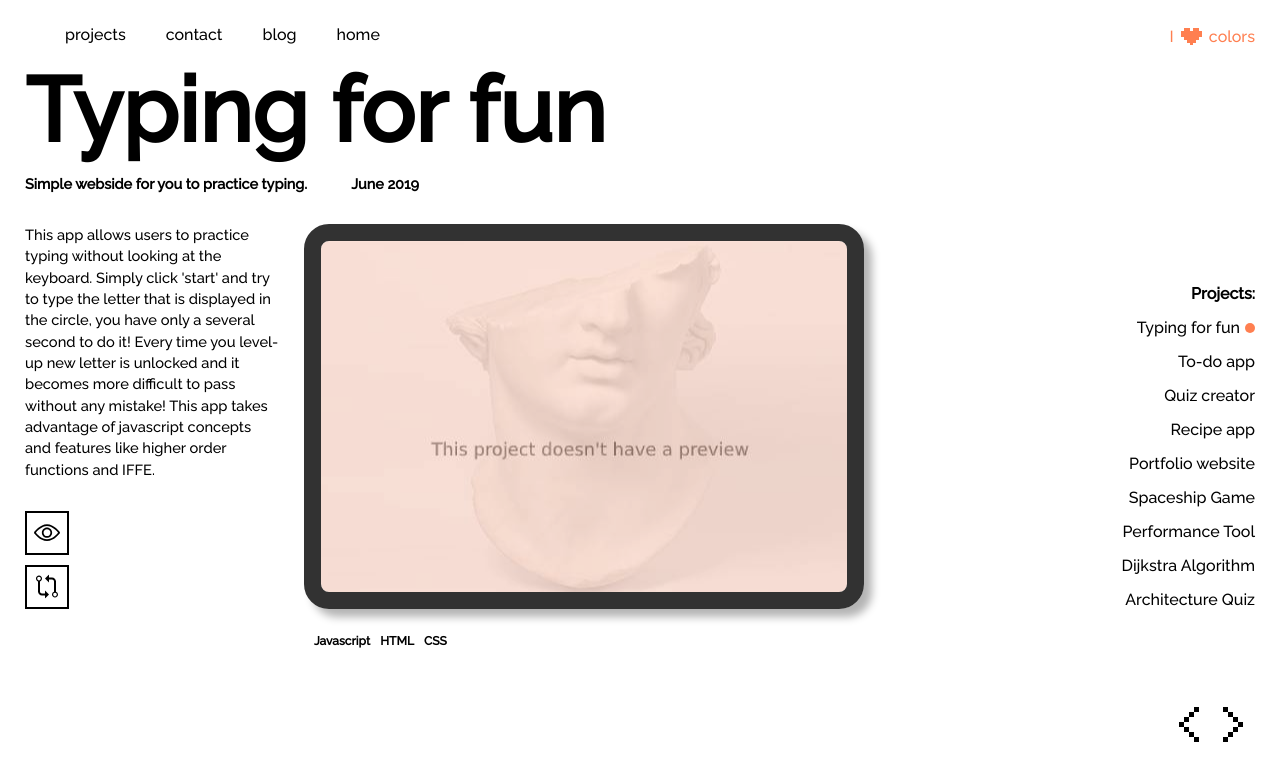
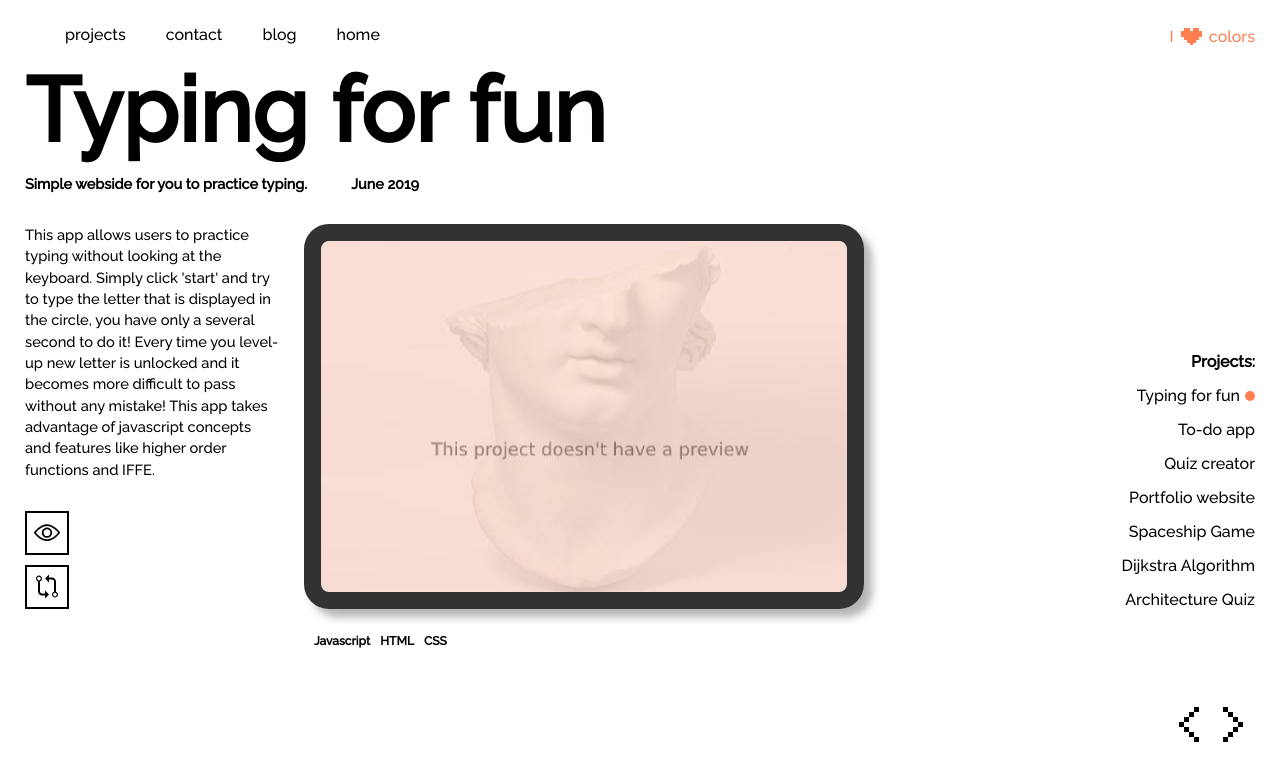
Before and after one commit to ChristopherZinger/web-portfolio, a React (Create React App) app: page /projects in a window 1280 px wide. Shown: the top 780 px of the page. Built offline with nearby package versions, Linux system fonts and the light colour scheme.

Commit message:
convert ProjectList to tsx

```diff
--- a/src/components/Project/ProjectLayout/ProjectLayout.tsx
+++ b/src/components/Project/ProjectLayout/ProjectLayout.tsx
@@ -1,6 +1,6 @@
 import React, { useState } from "react";
 import styles from "./styles/ProjectLayout.module.css";
-import ProjectList from "../ProjectsList/ProjectList";
+import { ProjectList } from "../ProjectsList/ProjectList";
 import { ProjectDisplay } from "../ProjectDisplay/ProjectDisplay";
 import { ProjectDescription } from "../ProjectDescription/ProjectDescription";
 import svgs from "../../../SVG/svg";
--- a/src/components/Project/ProjectsList/ProjectList.js
+++ /dev/null
@@ -1,25 +0,0 @@
-import React from 'react';
-import styles from './styles/ProjectList.module.css';
-
-function ProjectList(props) {
-    return (
-        <div className={styles.projList} >
-            <ul>
-                <li>Projects:</li>
-                {
-                    props.projects.map((proj, i) => {
-                        return (
-                            <li key={i} onClick={() => props.changeProject(proj.title)}>
-                                <div>{proj.title}</div>
-                                {i === props.currentNr ? <div className={styles.pointer}></div> : null}
-                            </li>
-                        )
-                    })
-                }
-            </ul>
-        </div>
-    )
-}
-
-
-export default ProjectList;
--- /dev/null
+++ b/src/components/Project/ProjectsList/ProjectList.tsx
@@ -0,0 +1,24 @@
+import React from 'react';
+import styles from './styles/ProjectList.module.css';
+import { ProjectType } from "../../../data/data-projects";
+
+export const ProjectList = (props: {
+    projects: ProjectType[],
+    changeProject: (title: string) => void,
+    currentNr: number
+}) =>
+    <div className={styles.projList} >
+        <ul>
+            <li>Projects:</li>
+            {
+                props.projects.map((proj, i) => {
+                    return (
+                        <li key={i} onClick={() => props.changeProject(proj.title)}>
+                            <div>{proj.title}</div>
+                            {i === props.currentNr ? <div className={styles.pointer}></div> : null}
+                        </li>
+                    )
+                })
+            }
+        </ul>
+    </div>
--- a/src/data/data-projects.ts
+++ b/src/data/data-projects.ts
@@ -1,5 +1,3 @@
-
-
 export type ProjectType = {
     id: number,
     title: string,
@@ -19,7 +17,7 @@ export const projectData : ProjectType[] = [
         title: "Typing for fun",
         subtitle: "Simple webside for you to practice typing.",
         description: "This app allows users to practice typing without looking at the keyboard. Simply click 'start' and try to type the letter that is displayed in the circle, you have only a several second to do it! Every time you level-up new letter is unlocked and it becomes more difficult to pass without any mistake! \n This app takes advantage of javascript concepts and features like higher order functions and IFFE.",
-        gifSrc: "projects/project_typingforfun.gif",
+        gifSrc: "/projects/project_typingforfun.gif",
         technologies: ["Javascript", "HTML", "CSS"],
         display: "landscape",
         urlGit: "https://github.com/ChristopherZinger/Learn-Typing-Tool",
@@ -31,7 +29,7 @@ export const projectData : ProjectType[] = [
         title: "To-do app",
         subtitle: "Todo app with authentication.",
         description: "This is classic to-do app. Beside core functionality - adding lists and tasks this app allows users to register and login. This single page application's backed API is built with NODE and express. J's. Authorization and authentication use bcrypt and JWT. Authorization uses two tokens - refresh token passed as HTTP only cookie and access token stored in memory and passed as a header. Front-end build with REACT and bootstrap.",
-        gifSrc: "projects/todo-app.gif",
+        gifSrc: "/projects/todo-app.gif",
         technologies: ["Javascript", "HTML", "CSS", "React", "Node.js"],
         display: "landscape",
         urlGit: "https://github.com/ChristopherZinger/to-do-app",
@@ -43,34 +41,34 @@ export const projectData : ProjectType[] = [
         title: "Quiz creator",
         subtitle: "Allows users to create and share quizzes.",
         description: "This app allows users to create quizzes. Each quiz can be published and accessed by other users. In order to find quiz user types a keyword in the searching engine, quizzes that contain queried keyword in the name are pulled out from the database. Backend is built with NODE and Express , while JQuery is used on the frontend to perform asynchronous calls to backend API.",
-        gifSrc: "projects/quiz_creator_node.gif",
+        gifSrc: "/projects/quiz_creator_node.gif",
         technologies: ["Javascript", "HTML", "CSS", "Node.js"],
         display: "landscape",
         urlGit: "https://github.com/ChristopherZinger/NodeJS-Quiz-Game-Creator",
         url: "",
         isLoaded: false
     },
-    {
-        id: 4,
-        title: "Recipe app",
-        subtitle: "React based app that pulles data from recipe API.",
-        description: "Recipe app is a single page application made with React.js that takes advantage of Tasty database and rapidapi.com to provide you with delicious ideas for your meal.",
-        gifSrc: "",
-        technologies: ["React", "Javascript", "HTML", "CSS"],
-        display: "",
-        urlGit: "https://github.com/ChristopherZinger/Receipe-App",
-        url: "",
-        isLoaded: false
-    },
+    // {
+    //     id: 4,
+    //     title: "Recipe app",
+    //     subtitle: "React based app that pulles data from recipe API.",
+    //     description: "Recipe app is a single page application made with React.js that takes advantage of Tasty database and rapidapi.com to provide you with delicious ideas for your meal.",
+    //     gifSrc: "",
+    //     technologies: ["React", "Javascript", "HTML", "CSS"],
+    //     display: "",
+    //     urlGit: "https://github.com/ChristopherZinger/Receipe-App",
+    //     url: "",
+    //     isLoaded: false
+    // },
     {
         id: 5,
         title: "Portfolio website",
         subtitle: "My previous portfolio webpage.",
         description: "This is my previous portfolio website. It is a static website created exclusively with CSS, JS and HTML, no framework needed. I designed and coded custom motions and animations in order to create unique user experience. I used this project to practice multiple js concepts and features like promises, DOM manipulation, iiffe, and more. ",
-        gifSrc: "projects/project_PortfolioPage.gif",
+        gifSrc: "/projects/project_PortfolioPage.gif",
         technologies: ["Javascript", "HTML", "CSS"],
         display: "portrait",
-        urlGit: "https://github.com/ChristopherZinger/PortfolioPage",
+        urlGit: "", //"https://github.com/ChristopherZinger/PortfolioPage",
         url: "https://christopher-zinger.netlify.app/",
         isLoaded: false
     },
@@ -79,31 +77,31 @@ export const projectData : ProjectType[] = [
         title: "Spaceship Game",
         subtitle: "Classic aracde spaceinvaders like game.",
         description: "It is a variation of the iconic game Space Invaders. It takes advantage of OOP and concepts like lambda functions, list comprehension and data structures to create awesome game experience and animations!",
-        gifSrc: "projects/project_spaceshipGame.gif",
+        gifSrc: "/projects/project_spaceshipGame.gif",
         technologies: ["Python", "Pygame"],
         display: "portrait",
         urlGit: "https://github.com/ChristopherZinger/SpaceShipGame",
         url: "",
         isLoaded: false
     },
-    {
-        id: 7,
-        title: "Performance Tool",
-        subtitle: "Python based app that monitores users activity.",
-        description: "This WIP is a tool  that runs in the background and monitors my keystrokes, mouse events and active software. Data is saved in SQLite database.",
-        gifSrc: "",
-        technologies: ["Python", "Pandas", "NumPy"],
-        display: "",
-        urlGit: "https://github.com/ChristopherZinger/performance_monitor",
-        url: "",
-        isLoaded: false,
-    },
+    // {
+    //     id: 7,
+    //     title: "Performance Tool",
+    //     subtitle: "Python based app that monitores users activity.",
+    //     description: "This WIP is a tool  that runs in the background and monitors my keystrokes, mouse events and active software. Data is saved in SQLite database.",
+    //     gifSrc: "",
+    //     technologies: ["Python", "Pandas", "NumPy"],
+    //     display: "",
+    //     urlGit: "https://github.com/ChristopherZinger/performance_monitor",
+    //     url: "",
+    //     isLoaded: false,
+    // },
     {
         id: 8,
         title: "Dijkstra Algorithm",
         subtitle: "Viusualizer of Dijkstra shortest path algorithm.",
         description: "It is a app coded entirely with Python and PyGame. It visualize how Dijkstra shortest path algorithm works. It allows user to choose start and end point on 2 dimension array and draw walls that path has to pass around",
-        gifSrc: "projects/project_Dijkstra_krotszy.gif",
+        gifSrc: "/projects/project_Dijkstra_krotszy.gif",
         technologies: ["Python", "PyGame"],
         display: "portrait",
         urlGit: "https://github.com/ChristopherZinger/Dijkstra-Shortest-Path-Algorithm",
```
